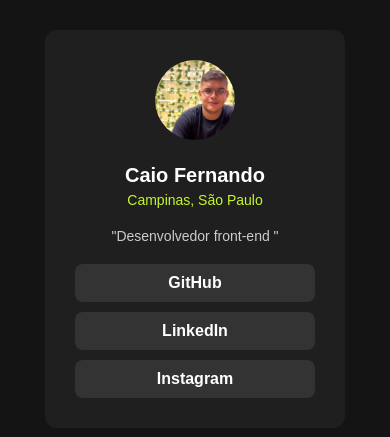
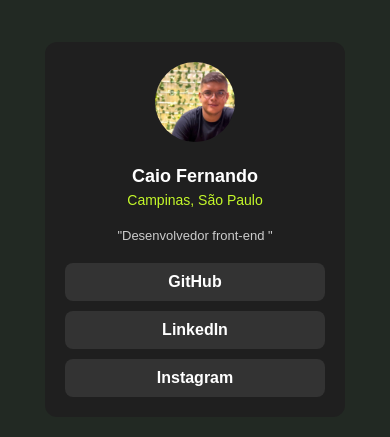
Before and after one commit to caiofernandofs/ProjetoCard, a plain HTML site: page index.html in a window 390 px wide. Shown: the part 193-630 px from the top of the page. Drawn offline with Linux system fonts and the light colour scheme.

Commit message:
Update style.css

```diff
--- a/style.css
+++ b/style.css
@@ -8,11 +8,12 @@
 
 /* Fundo da página */
 body {
-  background-color: #141414;
+  background-color: #222923;
   display: flex;
   justify-content: center;
   align-items: center;
-  height: 100vh;
+  min-height: 100vh;
+  padding: 20px;
 }
 
 /* Card principal */
@@ -22,6 +23,7 @@
   border-radius: 12px;
   text-align: center;
   width: 300px;
+  max-width: 300px;
 }
 
 /* Imagem */
@@ -68,11 +70,28 @@
   padding: 10px;
   border-radius: 8px;
   font-weight: bold;
-  transition: 0.3s;
+  transition: all 0.3s ease;
 }
 
 /* Hover */
 .links a:hover {
   background-color: #c4f82a;
   color: black;
+  transform: translateY(-3px);
 }
+
+@media (max-width: 480px){
+
+  .card{
+    padding: 20px;
+  }
+
+  .card h1{
+    font-size: 18px;
+  }
+
+  .bio{
+    font-size: 13px;
+  }
+
+}
```
